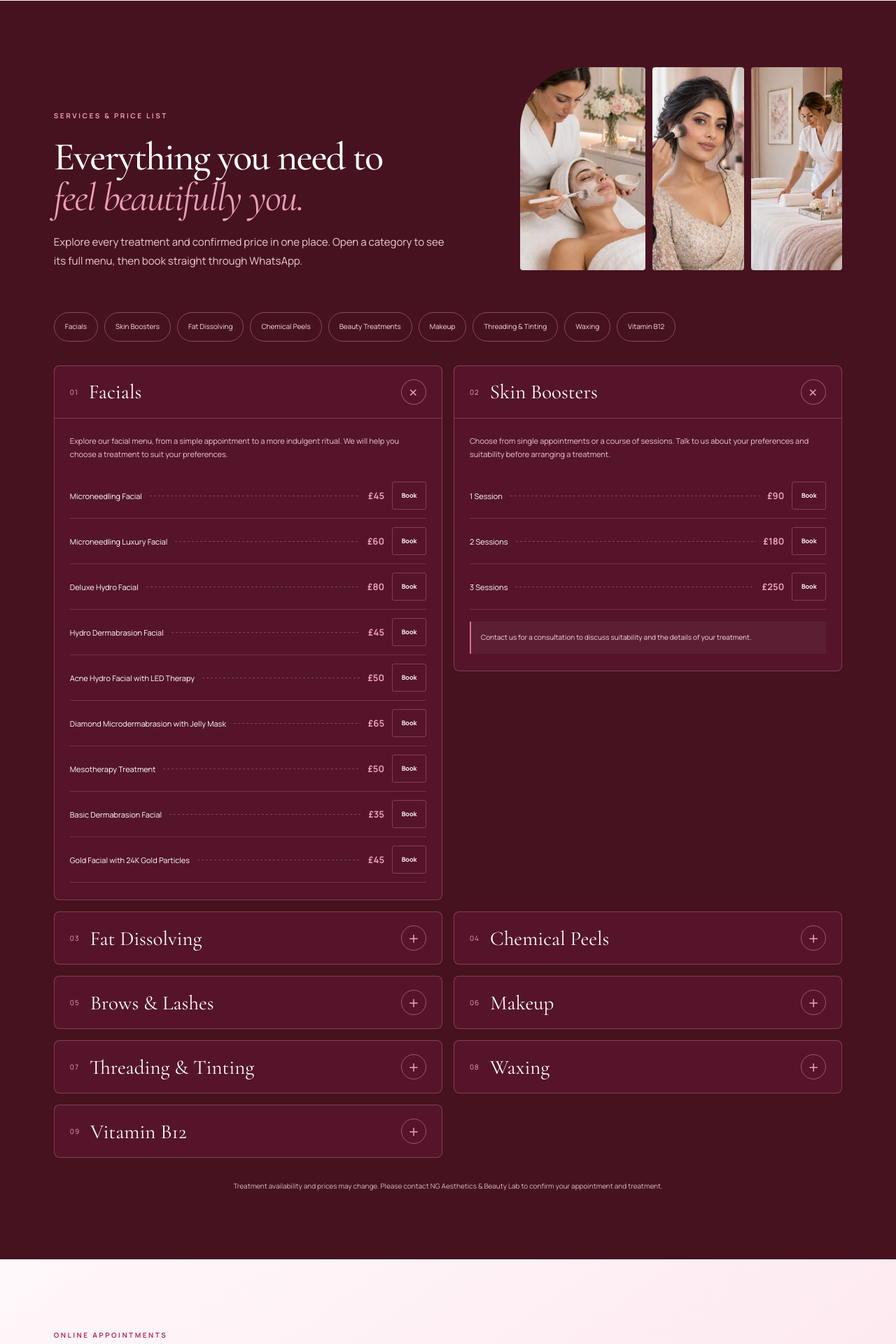
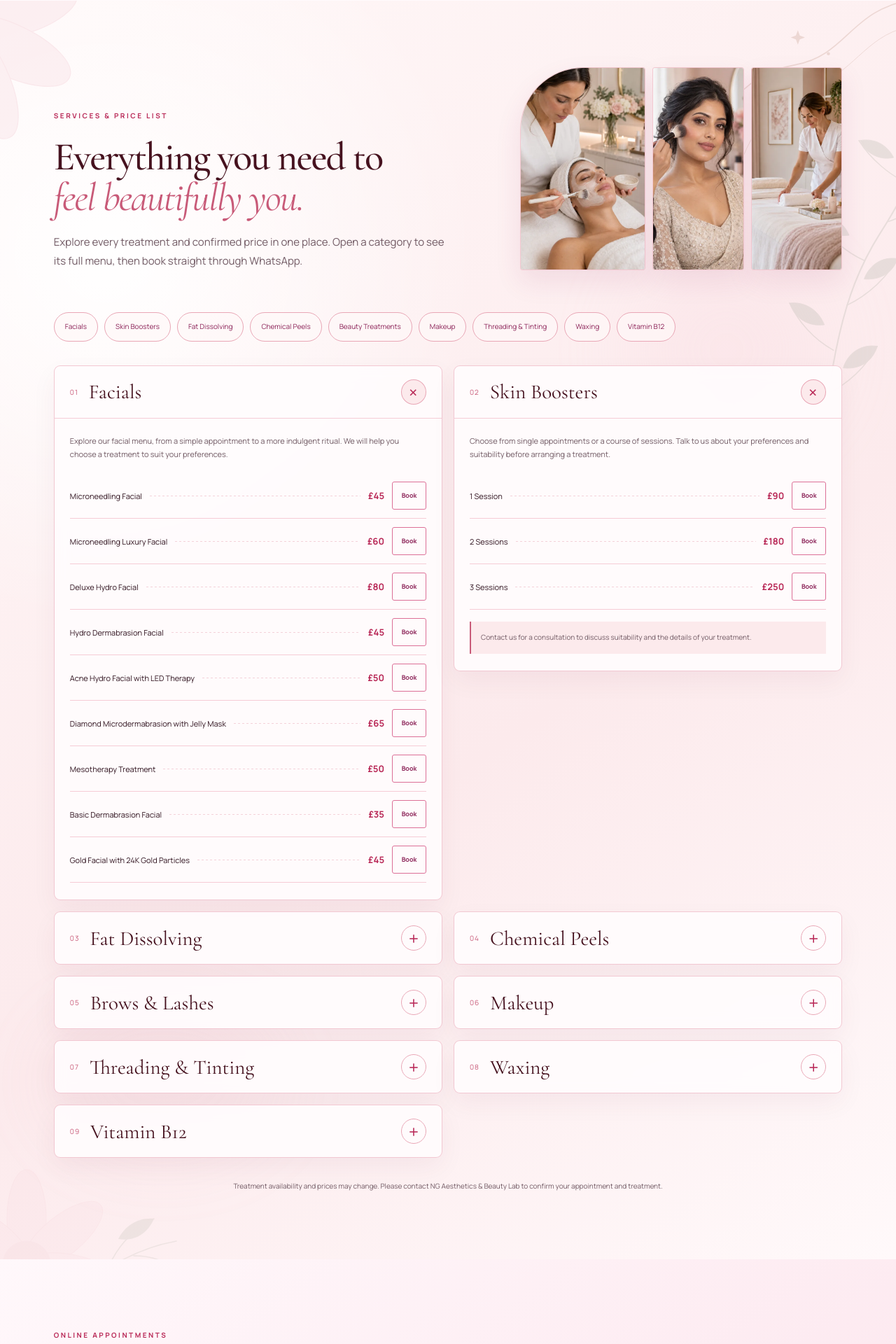
Before and after one commit to chandima131/NGAEsthatic-Beauty-Salon, a React (Vite) app: page / in a window 1280 px wide. Shown: the part 1636-3556 px from the top of the page at 70% size. Built offline with nearby package versions, Linux system fonts and the light colour scheme; no server answers.

Commit message:
Add premium floral services background

```diff
--- a/app/globals.css
+++ b/app/globals.css
@@ -89,39 +89,51 @@ a:focus-visible,button:focus-visible,input:focus-visible,select:focus-visible,te
 .about-values span{color:var(--rose-3);font:italic 21px var(--serif)}
 .about-values strong{margin-top:7px;font-size:11px;line-height:1.5}
 
-.services-section{background:var(--rose-7);color:#fff}
-.services-section .section{padding-block:95px}
+.services-section{position:relative;isolation:isolate;overflow:hidden;background:radial-gradient(circle at 12% 20%,#FFF 0,transparent 29%),linear-gradient(145deg,#FFF8F8 0%,#FCEAEC 58%,#FFF9FA 100%);color:var(--ink)}
+.services-section::before,.services-section::after{position:absolute;z-index:0;content:"";pointer-events:none;border-radius:50%;filter:blur(58px)}
+.services-section::before{top:20%;right:8%;width:280px;height:280px;background:#F6CCD6;opacity:.18}
+.services-section::after{bottom:8%;left:5%;width:340px;height:220px;background:#E9A7B6;opacity:.09}
+.services-section .section{position:relative;z-index:1;padding-block:95px}
 .services-heading{display:grid;grid-template-columns:1fr .8fr;align-items:end;gap:8%;margin-bottom:60px}
 .section-heading.light h2,.section-heading.light p{color:#fff}
-.services-section .section-heading h2{color:#fff}
-.services-section .section-heading>p:last-child{max-width:620px;margin-top:22px;color:#EFCBD8}
-.services-section .section-heading em{color:var(--rose-1)}
-.services-section .eyebrow{color:var(--rose-1)}
+.services-section .section-heading h2{color:var(--rose-7)}
+.services-section .section-heading>p:last-child{max-width:620px;margin-top:22px;color:#715A64}
+.services-section .section-heading em{color:#C85A78}
+.services-section .eyebrow{color:var(--rose-4)}
 .service-collage{display:grid;height:290px;grid-template-columns:1.1fr .8fr .8fr;gap:10px}
-.service-collage>div{overflow:hidden;border-radius:90px 4px 4px 4px}
+.service-collage>div{overflow:hidden;border:1px solid #E9A7B680;border-radius:90px 4px 4px 4px;background:#FCEAEC;box-shadow:0 16px 38px #8B225719}
 .service-collage>div:nth-child(2),.service-collage>div:nth-child(3){border-radius:4px}
 .service-collage picture{height:100%}
 .service-collage img{object-position:center 38%}
 .service-links{display:flex;flex-wrap:wrap;gap:9px;margin-bottom:34px}
-.service-links a{display:flex;min-height:42px;align-items:center;padding:8px 15px;border:1px solid #EC9EB866;border-radius:24px;color:#F9DCE6;font-size:10px}
-.service-links a:hover{border-color:#fff;background:#ffffff12;color:#fff}
+.service-links a{display:flex;min-height:42px;align-items:center;padding:8px 15px;border:1px solid #E9A7B6;border-radius:24px;background:#FFF8F8B8;color:#8B2257;font-size:10px}
+.service-links a:hover{border-color:#C85A78;background:#C85A78;color:#fff}
 .price-directory{display:grid;grid-template-columns:repeat(2,minmax(0,1fr));align-items:start;gap:16px}
-.price-category{scroll-margin-top:130px;border:1px solid #EC9EB84d;border-radius:8px;background:#59162dcc}
-.price-category summary{display:flex;min-height:74px;align-items:center;justify-content:space-between;gap:18px;padding:19px 22px;cursor:pointer;list-style:none;color:#fff;font:29px var(--serif)}
+.price-category{scroll-margin-top:130px;border:1px solid #E9A7B699;border-radius:9px;background:#FFFCFDEB;box-shadow:0 14px 36px #6919360d;backdrop-filter:blur(10px)}
+.price-category:hover{border-color:#DC7097}
+.price-category summary{display:flex;min-height:74px;align-items:center;justify-content:space-between;gap:18px;padding:19px 22px;cursor:pointer;list-style:none;color:var(--rose-7);font:29px var(--serif)}
 .price-category summary::-webkit-details-marker{display:none}
 .price-category summary>span:first-child{display:flex;align-items:center;gap:15px}
-.price-category summary small{color:var(--rose-1);font:10px 'Manrope',sans-serif;letter-spacing:1px}
-.summary-mark{display:grid;width:36px;height:36px;flex-shrink:0;place-items:center;border:1px solid #EC9EB877;border-radius:50%;color:var(--rose-1);font:25px/1 'Manrope',sans-serif;transition:transform .2s}
-.price-category[open] .summary-mark{transform:rotate(45deg)}
-.category-content{padding:4px 22px 24px;border-top:1px solid #EC9EB844}
-.category-intro{margin:18px 0;color:#E8C7D2;font-size:11px}
-.compact-price{display:grid;grid-template-columns:auto minmax(18px,1fr) auto auto;align-items:center;gap:11px;padding:12px 0;border-bottom:1px solid #EC9EB833;color:#fff;font-size:11px}
-.compact-price>i{height:1px;background:linear-gradient(90deg,#EC9EB855 45%,transparent 45%);background-size:6px 1px}
-.compact-price strong{color:var(--rose-1);font-size:13px}
-.compact-price a{display:grid;min-width:49px;min-height:40px;place-items:center;border:1px solid #DC709766;border-radius:3px;color:#fff;font-size:9px;font-weight:700}
-.compact-price a:hover{background:var(--rose-3);border-color:var(--rose-3)}
-.category-note{margin-top:17px;padding:14px;border-left:2px solid var(--rose-2);background:#ffffff0b;color:#F4D9E2;font-size:10px}
-.price-disclaimer{max-width:800px;margin:32px auto 0;color:#DDB6C3;font-size:10px;text-align:center}
+.price-category summary small{color:#C85A78;font:10px 'Manrope',sans-serif;letter-spacing:1px}
+.summary-mark{display:grid;width:36px;height:36px;flex-shrink:0;place-items:center;border:1px solid #E9A7B6;border-radius:50%;color:var(--rose-4);font:25px/1 'Manrope',sans-serif;transition:transform .2s,background .2s}
+.price-category[open] .summary-mark{transform:rotate(45deg);background:#FCEAEC}
+.category-content{padding:4px 22px 24px;border-top:1px solid #F6CCD6}
+.category-intro{margin:18px 0;color:#715A64;font-size:11px}
+.compact-price{display:grid;grid-template-columns:auto minmax(18px,1fr) auto auto;align-items:center;gap:11px;padding:12px 0;border-bottom:1px solid #F6CCD6;color:var(--ink);font-size:11px}
+.compact-price>i{height:1px;background:linear-gradient(90deg,#E9A7B680 45%,transparent 45%);background-size:6px 1px}
+.compact-price strong{color:var(--rose-4);font-size:13px}
+.compact-price a{display:grid;min-width:49px;min-height:40px;place-items:center;border:1px solid #DC7097;border-radius:3px;color:var(--rose-5);font-size:9px;font-weight:700}
+.compact-price a:hover{background:var(--rose-4);border-color:var(--rose-4);color:#fff}
+.category-note{margin-top:17px;padding:14px;border-left:2px solid #C85A78;background:#FCEAEC;color:#715A64;font-size:10px}
+.price-disclaimer{max-width:800px;margin:32px auto 0;color:#715A64;font-size:10px;text-align:center}
+
+.floral-decor{position:absolute;inset:0;z-index:0;overflow:hidden;pointer-events:none}
+.floral-decor svg{position:absolute;display:block;pointer-events:none}
+.floral-top-left{top:-116px;left:-220px;width:350px;opacity:.22}
+.floral-right{top:7%;right:-88px;width:280px;opacity:.14}
+.floral-bottom{bottom:-112px;left:-92px;width:360px;opacity:.1}
+.gold-curve{top:-18px;right:-26px;width:390px;opacity:.24}
+
 
 .gallery-section{background:#fff}
 .split-heading{display:flex;align-items:end;justify-content:space-between;gap:40px;margin-bottom:45px}
@@ -238,6 +250,7 @@ a:focus-visible,button:focus-visible,input:focus-visible,select:focus-visible,te
   .hero{min-height:620px}.hero-copy{padding:65px 6%}.hero-photo{margin:22px 22px 22px 0;border-top-left-radius:120px}
   .about-section{gap:6%}.about-photo{height:530px;border-top-right-radius:120px}
   .services-heading{grid-template-columns:1fr}.service-collage{height:230px;margin-top:35px}
+  .floral-top-left{top:-92px;left:-170px;width:280px}.floral-right{right:-110px;width:240px}.gold-curve{right:-80px;width:320px}
   .review-track{grid-auto-columns:calc((100% - 20px)/2);gap:20px}
 }
 @media(max-width:700px){
@@ -250,6 +263,8 @@ a:focus-visible,button:focus-visible,input:focus-visible,select:focus-visible,te
   .about-section{grid-template-columns:1fr;gap:38px}.about-photo{height:465px;border-radius:5px 100px 5px 5px}.about-badge{width:125px;height:125px}
   .about-values{grid-template-columns:1fr}.about-values>div{min-height:75px;border-right:0;border-bottom:1px solid var(--line)}.about-values>div:last-child{border:0}
   .services-section .section{padding-block:70px}.services-heading{margin-bottom:40px}.service-collage{height:190px;gap:6px}.service-collage>div{border-top-left-radius:55px}
+  .floral-top-left{top:-58px;left:-112px;width:175px;opacity:.14}.floral-right{display:none}.floral-bottom{bottom:-48px;left:-70px;width:190px;opacity:.07}.gold-curve{top:-10px;right:-68px;width:205px;opacity:.15}
+  .services-section::before{right:-80px;width:180px;height:180px}.services-section::after{left:-80px;width:190px;height:150px}
   .service-links{gap:7px}.service-links a{min-height:39px;padding:7px 12px;font-size:9px}
   .price-directory{grid-template-columns:1fr}.price-category summary{min-height:66px;padding:16px 17px;font-size:25px}.category-content{padding:3px 17px 21px}
   .compact-price{grid-template-columns:auto minmax(8px,1fr) auto auto;gap:8px;font-size:10px}.compact-price a{min-width:45px}.category-intro{font-size:10px}
--- a/app/page.tsx
+++ b/app/page.tsx
@@ -2,6 +2,7 @@ import GalleryGrid from '../components/GalleryGrid';
 import GoogleReviews from '../components/GoogleReviews';
 import LocationSection from '../components/LocationSection';
 import BookingCalendar from '../components/BookingCalendar';
+import FloralDecor from '../components/FloralDecor';
 import { bookingUrl, business } from '../lib/business';
 import { Photo, PriceDirectory, SectionHeading } from '../components/Site';
 
@@ -36,6 +37,7 @@ export default function Home() {
     </section>
 
     <section className="services-section" id="services" aria-labelledby="services-title">
+      <FloralDecor/>
       <div className="section">
         <div className="services-heading">
           <SectionHeading eyebrow="SERVICES & PRICE LIST" title={<>Everything you need to<br/><em>feel beautifully you.</em></>} copy="Explore every treatment and confirmed price in one place. Open a category to see its full menu, then book straight through WhatsApp."/>
--- /dev/null
+++ b/components/FloralDecor.tsx
@@ -0,0 +1,61 @@
+export default function FloralDecor() {
+  return <div className="floral-decor" aria-hidden="true">
+    <svg className="floral-top-left" viewBox="0 0 320 320" focusable="false">
+      <g transform="translate(145 138)" fill="#F6CCD6" stroke="#E9A7B6" strokeWidth="1.2">
+        <ellipse cx="0" cy="-78" rx="34" ry="84" transform="rotate(-5)"/>
+        <ellipse cx="0" cy="-78" rx="34" ry="84" transform="rotate(35)"/>
+        <ellipse cx="0" cy="-78" rx="34" ry="84" transform="rotate(75)"/>
+        <ellipse cx="0" cy="-78" rx="34" ry="84" transform="rotate(115)"/>
+        <ellipse cx="0" cy="-78" rx="34" ry="84" transform="rotate(155)"/>
+        <ellipse cx="0" cy="-78" rx="34" ry="84" transform="rotate(195)"/>
+        <ellipse cx="0" cy="-78" rx="34" ry="84" transform="rotate(235)"/>
+        <ellipse cx="0" cy="-78" rx="34" ry="84" transform="rotate(275)"/>
+        <ellipse cx="0" cy="-78" rx="34" ry="84" transform="rotate(315)"/>
+        <circle r="48" fill="#E9A7B6"/>
+        <circle r="24" fill="#C85A78"/>
+        <g fill="#B98A77" stroke="none">
+          <circle cx="-11" cy="-7" r="3"/><circle cx="8" cy="-12" r="3"/><circle cx="13" cy="8" r="3"/><circle cx="-8" cy="13" r="3"/><circle r="3"/>
+        </g>
+      </g>
+    </svg>
+
+    <svg className="floral-right" viewBox="0 0 300 560" focusable="false">
+      <g fill="none" stroke="#70836B" strokeLinecap="round" strokeLinejoin="round">
+        <path d="M268 8C248 106 218 164 182 220C145 278 112 352 93 545" strokeWidth="2.2"/>
+        <path d="M226 146C196 132 167 108 149 79M194 203C226 193 252 169 271 143M158 263C124 248 101 224 83 195M131 331C164 315 191 289 208 260M110 400C79 383 56 356 43 328M99 468C133 451 160 425 177 394" strokeWidth="1.6"/>
+        <path d="M151 79C172 75 192 85 202 105C181 110 159 99 151 79Z" fill="#70836B"/>
+        <path d="M271 143C250 139 231 149 221 169C242 173 262 163 271 143Z" fill="#70836B"/>
+        <path d="M83 195C105 191 125 203 134 224C111 227 91 216 83 195Z" fill="#70836B"/>
+        <path d="M208 260C185 256 165 269 157 291C181 293 201 282 208 260Z" fill="#70836B"/>
+        <path d="M43 328C66 325 87 338 96 361C72 364 51 352 43 328Z" fill="#70836B"/>
+        <path d="M177 394C153 390 132 404 125 427C149 430 170 418 177 394Z" fill="#70836B"/>
+      </g>
+    </svg>
+
+    <svg className="floral-bottom" viewBox="0 0 360 300" focusable="false">
+      <g transform="translate(130 196)" fill="#F6CCD6" stroke="#E9A7B6" strokeWidth="1.1">
+        <ellipse cx="0" cy="-66" rx="28" ry="70"/>
+        <ellipse cx="0" cy="-66" rx="28" ry="70" transform="rotate(51)"/>
+        <ellipse cx="0" cy="-66" rx="28" ry="70" transform="rotate(102)"/>
+        <ellipse cx="0" cy="-66" rx="28" ry="70" transform="rotate(153)"/>
+        <ellipse cx="0" cy="-66" rx="28" ry="70" transform="rotate(204)"/>
+        <ellipse cx="0" cy="-66" rx="28" ry="70" transform="rotate(255)"/>
+        <ellipse cx="0" cy="-66" rx="28" ry="70" transform="rotate(306)"/>
+        <circle r="34" fill="#E9A7B6"/>
+      </g>
+      <path d="M196 235C241 203 282 173 344 162M245 204C258 171 281 146 312 130M283 183C316 183 337 194 355 216" fill="none" stroke="#70836B" strokeWidth="1.5" strokeLinecap="round"/>
+      <path d="M312 130C290 128 271 139 261 159C283 163 303 152 312 130ZM355 216C337 197 316 191 294 199C309 219 333 226 355 216Z" fill="#70836B"/>
+    </svg>
+
+    <svg className="gold-curve" viewBox="0 0 420 300" focusable="false">
+      <g fill="none" stroke="#B98A77" strokeLinecap="round">
+        <path d="M421 18C322 30 319 103 237 118C149 134 116 198 78 300" strokeWidth="1.8"/>
+        <path d="M421 58C350 67 331 125 274 147C199 175 166 219 143 300" strokeWidth="1"/>
+      </g>
+      <g fill="#B98A77">
+        <path d="M241 65l3 8l8 3l-8 3l-3 8l-3-8l-8-3l8-3Z"/>
+        <circle cx="288" cy="101" r="2.5"/>
+      </g>
+    </svg>
+  </div>;
+}
--- a/scripts/check-site.mjs
+++ b/scripts/check-site.mjs
@@ -26,6 +26,7 @@ assert.match(html, /id="page-loader"/, 'Missing branded page loader');
 assert.match(html, /class="page-loader-logo"[^>]+\/images\/logo\.jpg/, 'Loader should display the salon logo');
 assert.equal((html.match(/<h1(?:\s|>)/g) || []).length, 1, 'Homepage needs one H1');
 assert.ok(!html.includes('SEND AN ENQUIRY'), 'Duplicate contact enquiry form should not appear');
+for (const className of ['floral-top-left','floral-right','floral-bottom','gold-curve']) assert.ok(html.includes('class="' + className + '"'), 'Missing floral decoration: ' + className);
 for (const id of ['home','about','services','booking','gallery','location','reviews','contact','privacy']) assert.match(html, new RegExp('id="' + id + '"'), 'Missing #' + id);
 const ordered = ['id="home"','id="about"','id="services"','id="booking"','id="gallery"','id="location"','id="reviews"','id="contact"'];
 for (let index = 1; index < ordered.length; index++) assert.ok(html.indexOf(ordered[index]) > html.indexOf(ordered[index - 1]), `Section order: ${ordered[index]}`);
@@ -83,7 +84,10 @@ const calendarSource = await readFile('components/BookingCalendar.tsx', 'utf8');
 assert.match(calendarSource, /CHOOSE A TREATMENT/);
 assert.match(calendarSource, /10:00–22:00/);
 const css = await readFile('app/globals.css','utf8');
-for (const colour of ['#EC9EB8','#DC7097','#D53B70','#B92A58','#8B2257','#691936','#46121F']) assert.ok(css.includes(colour), colour);
+const floralSource = await readFile('components/FloralDecor.tsx','utf8');
+for (const colour of ['#EC9EB8','#DC7097','#D53B70','#B92A58','#8B2257','#691936','#46121F','#FFF8F8','#FCEAEC','#F6CCD6','#E9A7B6','#C85A78','#B98A77','#70836B']) assert.ok(css.includes(colour) || floralSource.includes(colour), colour);
+for (const className of ['floral-top-left','floral-right','floral-bottom','gold-curve']) assert.match(css, new RegExp('\\.' + className + '\\{'));
+assert.match(css, /\.floral-decor svg\{[^}]*position:absolute[^}]*pointer-events:none/);
 assert.match(css,/prefers-reduced-motion/);
 assert.match(css,/:focus-visible/);
 for (const dir of ['app','components','lib']) for (const path of await readdir(dir,{recursive:true})) {
```
